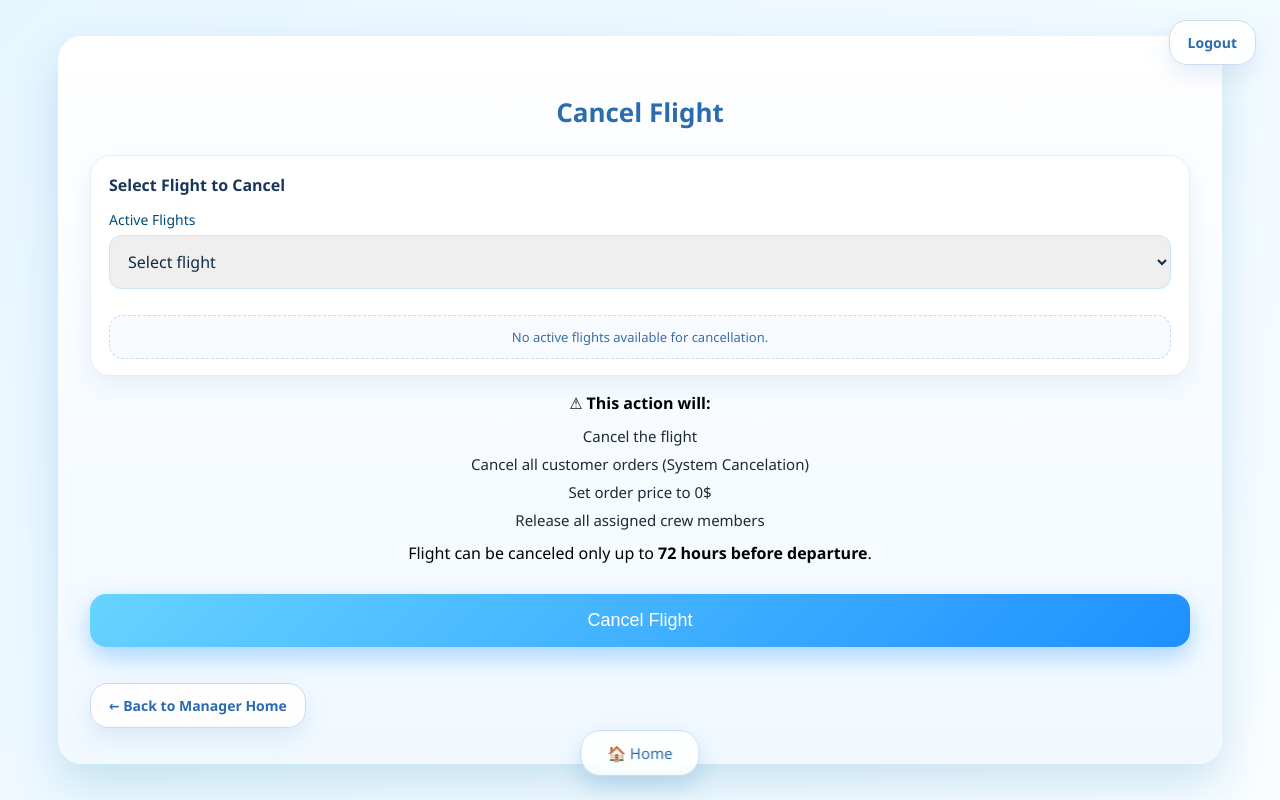
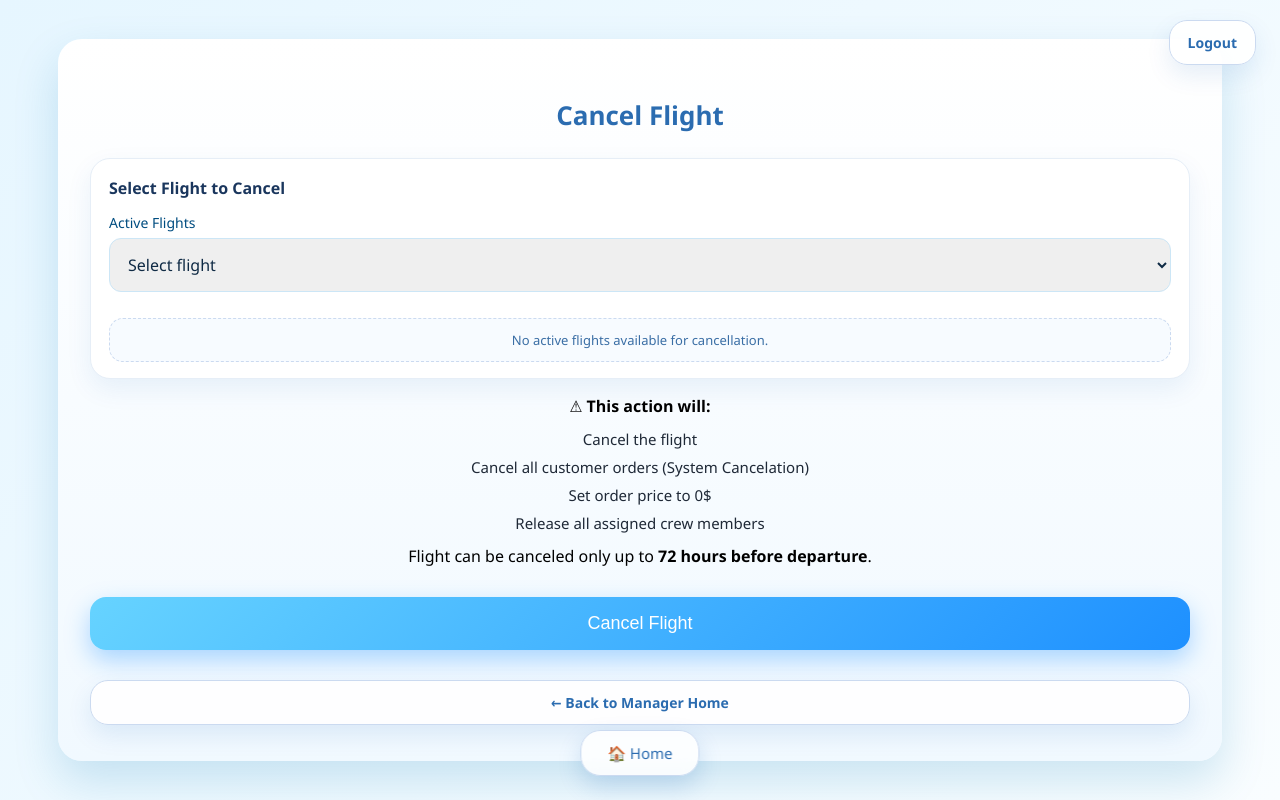
Before and after one commit to yoniepstein172/final-fly-tau-28, a Flask app: page /manager/cancel-flight in a window 1280 px wide. Run offline with Flask 3, Linux system fonts and the light colour scheme; a user stored in the database is signed in; data that the repository does not hold is empty.

Commit message:
Fix formatting in manager_cancel_flight.html

```diff
--- a/templates/manager_cancel_flight.html
+++ b/templates/manager_cancel_flight.html
@@ -54,10 +54,11 @@
         Cancel Flight
       </button>
 
-    <div class="actions-row">
+
       <a href="/manager/home" class="secondary-button">
         ← Back to Manager Home
       </a>
+
 
     </div>
 
```
